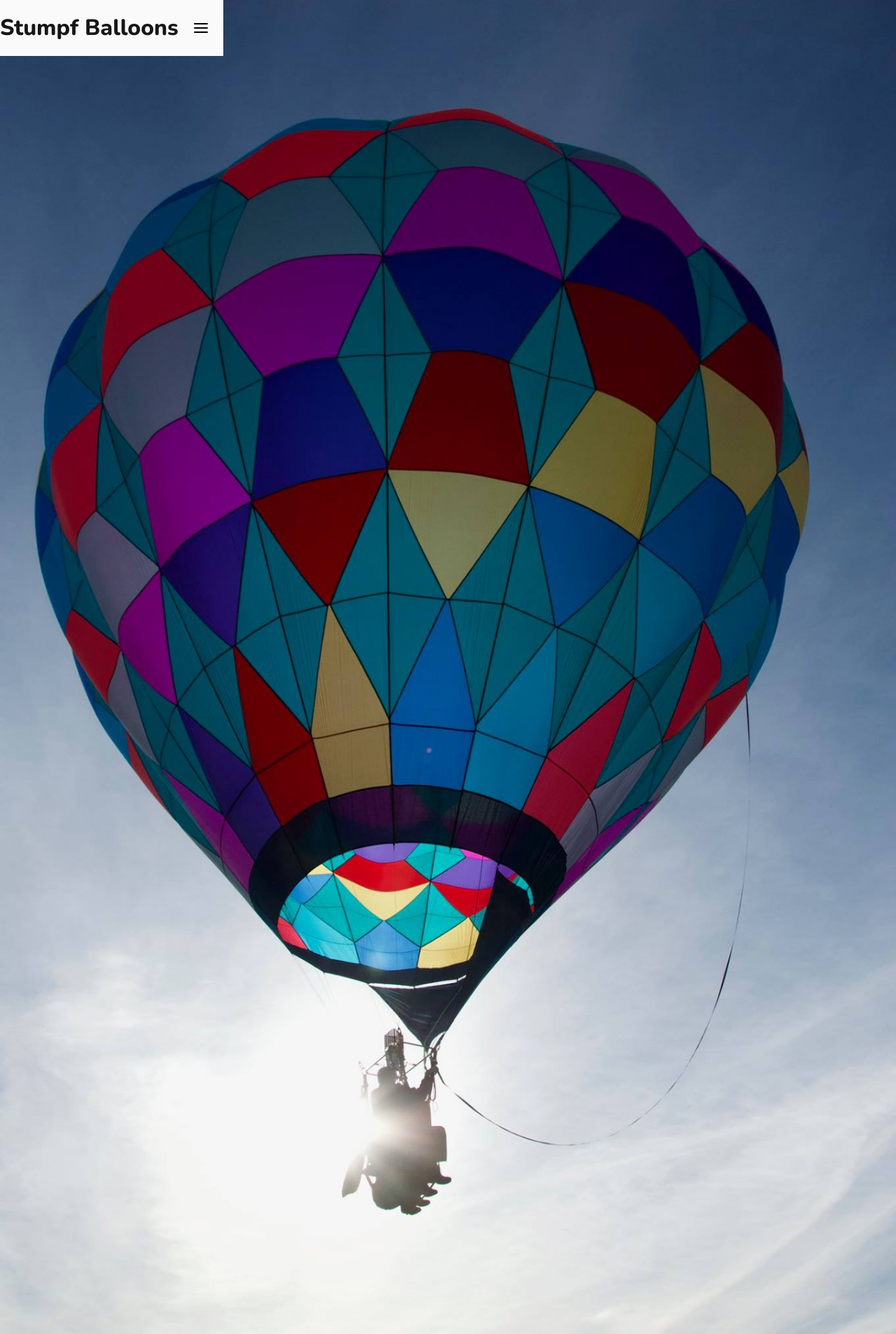
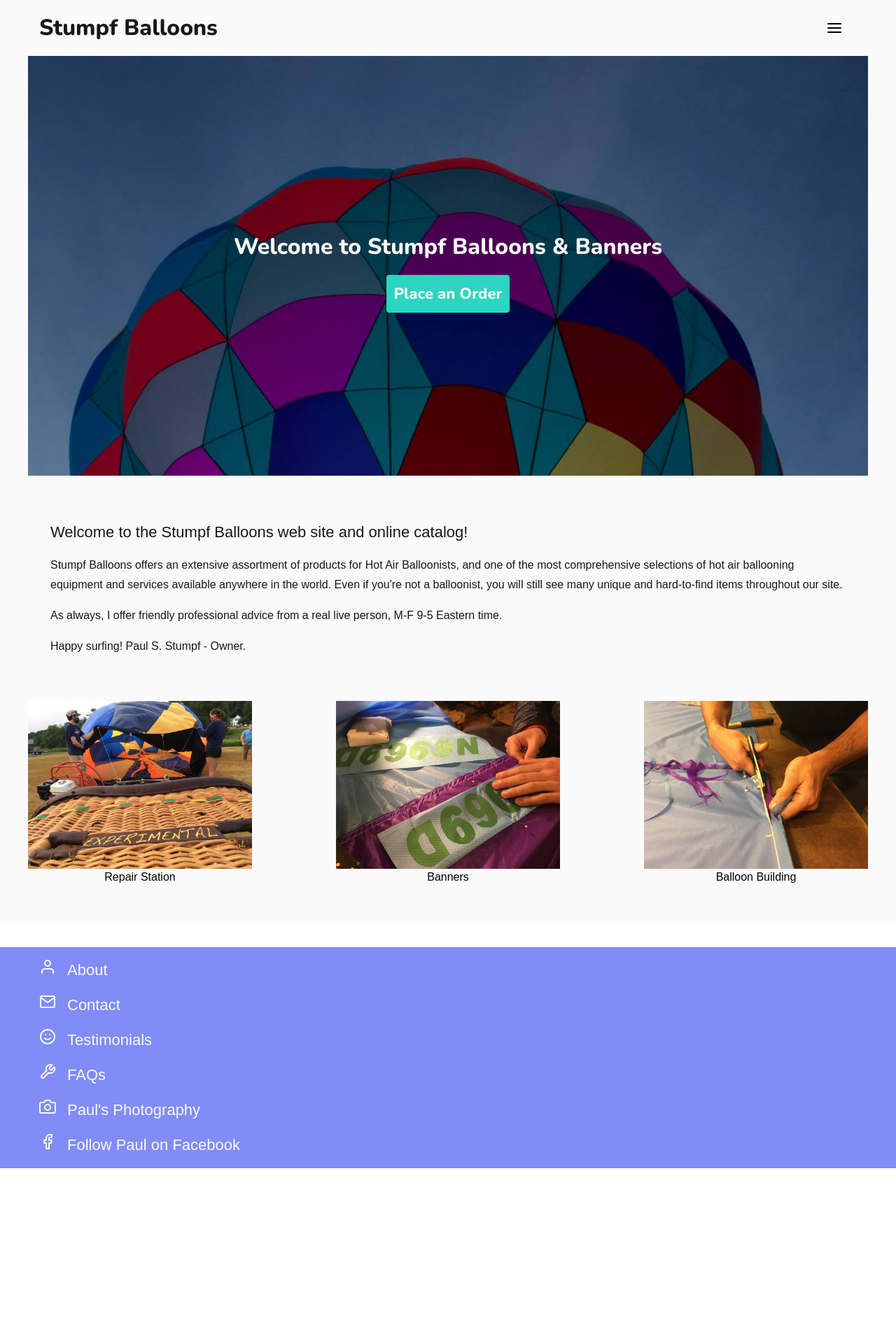
Before and after one commit to nkstumpf/stumpf-balloons-nextjs, a Next.js app: page / in a window 1280 px wide. Shown: the top 1907 px of the page at 70% size. After the commit the page ends 1670 px from the top, so only its background shows below. Built offline with nearby package versions, Linux system fonts and the light colour scheme.

Commit message:
feat: add basic styling top homepage

```diff
--- a/components/Button.jsx
+++ b/components/Button.jsx
@@ -1,9 +1,41 @@
 import React from 'react';
 import Link from 'next/link';
+import clsx from 'clsx';
 
-const Button = ({ btnText, btnUrl }) => {
+const primary = [
+    'text-white',
+    'font-header',
+    'text-baseLg',
+    'p-2',
+    'border-solid',
+    'border-teal',
+    'border-2',
+    'bg-teal',
+    'rounded',
+    'hover:text-teal',
+    'hover:border-white',
+    'hover:bg-white',
+];
+
+const secondary = [
+    'text-indigo',
+    'text-baseLg',
+    'p-2',
+    'border-solid',
+    'border-black',
+    'border-2',
+    'bg-black',
+    'rounded',
+    'hover:text-black',
+    'hover:border-indigo',
+    'hover:bg-indigo',
+];
+
+const Button = ({ btnText, btnUrl, isSecondary }) => {
     return (
-        <Link href={btnUrl}>{btnText}</Link>
+        <Link href={btnUrl}>
+            <button className={clsx(isSecondary ? secondary : primary)}>{btnText}</button>
+        </Link>
     )
 }
 
--- a/components/CategoryTile.jsx
+++ b/components/CategoryTile.jsx
@@ -39,13 +39,13 @@
 
 const CategoryTile = ( {img, alt, text, url} ) => {
     return (
-        <div id="services-section">
+        <div className="w-80 h-80 overflow-hidden" id="services-section">
                 <Link href={url}>
                     <a>
                         <picture>
-                            <img src={img} alt={alt} />
+                            <img src={img} alt={alt} width="auto" height="248px"/>
                         </picture>
-                        <h1>{text}</h1>
+                        <h1 className="text-center">{text}</h1>
                     </a>
                 </Link>
         </div>
--- a/components/Footer.jsx
+++ b/components/Footer.jsx
@@ -1,84 +1,66 @@
 import React from 'react';
 import Link from 'next/link';
 import { Camera, Facebook, Smile, Mail, User, Tool } from 'react-feather';
+import clsx from 'clsx';
 
-// nav styles
-    // height: 320px;
-    // background-color: ${(props) => props.theme.colors.background.dark};
-    // display: flex;
-    // justify-content: flex-start;
-    // align-items: center;
+const footerStyles = [
+    'w-full',
+    'flex',
+    'flex-col',
+    'items-center',
+    'bg-indigo',
+];
 
-    // & ul {
-    //     list-style: none;
-
-    //     & li {
-    //         margin-bottom: 10px;
-    //         display: flex;
-    //         justify-content: flex-start;
-    //         align-items: center;
-
-    //         & svg {
-    //             color: ${(props) => props.theme.colors.text.light};
-    //             margin-right: 10px;
-    //         }
-    //     }
-
-    //     & li:last-child {
-    //         margin-bottom: 0px;
-    //     }
-    // }
-
-    // & a {
-    //     font-family: Arial;
-    //     font-size: ${(props) => props.theme.fonts.sizes.headingsm};
-    //     color: ${(props) => props.theme.colors.text.light};
-    //     text-decoration: none;
-    // }
-
-    // & a:hover {
-    //     color: ${(props) => props.theme.colors.text.accent};
-    // }
+const divStyles = [
+    'w-full',
+    'max-w-screen-xl',
+    'p-4',
+    'bg-indigo',
+    'text-white',
+    'text-baseLg'
+];
 
  const Footer = () => {
     return (
-        <footer>
-            <ul>
-                <li>
-                    <User />
+        <footer className={clsx(footerStyles)}>
+            <div className={clsx(divStyles)}>
+            <ul className="">
+                <li className="flex mb-4">
+                    <User className="mr-4" />
                     <Link href="/about">
                         <a>About</a>
                     </Link>
                 </li>
-                <li>
-                    <Mail />
+                <li className="flex mb-4">
+                    <Mail className="mr-4" />
                     <Link href="/contact">
                         <a>Contact</a>
                     </Link>
                 </li>
-                <li>
-                    <Smile />
+                <li className="flex mb-4">
+                    <Smile className="mr-4" />
                     <Link href="/testimonials">
                         <a>Testimonials</a>
                     </Link>
                 </li>
-                <li>
-                    <Tool />
+                <li className="flex mb-4">
+                    <Tool className="mr-4" />
                     <Link href="/ask-the-repair-man">
                         <a>FAQs</a>
                     </Link>
                 </li>
-                <li>
-                    <Camera />
+                <li className="flex mb-4">
+                    <Camera className="mr-4" />
                     <Link href="/photo-blog">
                         <a>Paul's Photography</a>
                     </Link>
                 </li>
-                <li>
-                    <Facebook />
+                <li className="flex">
+                    <Facebook className="mr-4" />
                     <a href="https://www.facebook.com/psstumpf">Follow Paul on Facebook</a>
                 </li>
             </ul>
+            </div>
         </footer>
     )
 }
--- a/components/Header.jsx
+++ b/components/Header.jsx
@@ -2,45 +2,47 @@
 import Link from 'next/link';
 import { Menu, X } from 'react-feather';
 import clsx from 'clsx';
+// import SBLogo from '../public/images/sb-logo.svg';
 
 const headerStyles = [
-  'w-100',
-  'text-center'
+  'bg-white',
+  'h-20',
+  'w-full',
+  'flex',
+  'flex-col',
+  'items-center',
+  'fixed',
+  'overflow-hidden',
+  'z-50',
 ];
 
-
 const divStyles = [
+  'w-full',
+  'max-w-screen-xl',
   'flex',
-  'fixed',
-  'top-0',
-  'left-0',
-  'w-100',
-  'z-50',
-  'h-[80px]',
-  'content-start',
+  'justify-between',
   'items-center',
+  'h-20',
   'bg-white',
+  'p-4',
+  // 'sm:p-4',
 ];
 
 const navStyles = [
   'z-30',
-  'fixed',
-  'overflow-hidden',
-  'left-0',
   'bg-white',
   'w-full',
+  'max-w-screen-xl',
   'm-0',
 ];
 
 const listStyles = [
-  'w-100',
+  'flex',
+  'flex-col', // change to 'flex-row' for desktop view
+  'text-center',
+  'bg-white',
+  'm-0',
   'p-0',
-  'flex',
-  'justify-around',
-  'flex-col', // change to 'flex-row' for desktop view
-  'm-0',
-  'list-none',
-  'bg-white'
 ];
 
 export default class Header extends React.Component {
@@ -66,10 +68,11 @@
 
       return (
         <>
-          <header className={clsx(headerStyles)}>
-            <div className={clsx(divStyles, 'flex content-center items-center')}>
+          <header className={clsx(headerStyles, this.state.isOpen ? 'h-[251px]' : 'h-20')}>
+            <div className={clsx(divStyles)}>
               <div>
                 <h1 className="text-black font-header text-headerLg">Stumpf Balloons</h1>
+                {/* <SBLogo /> */}
               </div>
               <div className="m-[20px] cursor-pointer">
                 {this.state.isOpen &&
@@ -80,19 +83,19 @@
                 }
               </div>
             </div>
-            <nav className={clsx(navStyles, this.state.isOpen ? 'top-[80px]' : 'top-[-230px]')} ref={this.mobileNav}>
+            <nav className={clsx(navStyles)} ref={this.mobileNav}>
               <ul className={clsx(listStyles)}>
-                <li className="border-black border-b p-1 bg-white">
+                <li className="border-black border-b p-1 bg-white sm:border-none">
                   <Link href="/repair-station">
                     <a className="no-underline hover:text-teal text-black text-baseLg font-header">Repair Station</a>
                   </Link>
                 </li>
-                <li className="border-black border-b p-1 bg-white">
+                <li className="border-black border-b p-1 bg-white sm:border-none">
                   <Link href="/equipment-catalog">
                     <a className="no-underline hover:text-teal text-black text-baseLg font-header">Equipment Catalog</a>
                   </Link>
                 </li>
-                <li className="border-black border-b p-1 bg-white">
+                <li className="border-black border-b p-1 bg-white sm:border-none">
                   <Link href="/banners">
                     <a className="no-underline hover:text-teal text-black text-baseLg font-header">Banners</a>
                   </Link>
--- a/components/Hero.jsx
+++ b/components/Hero.jsx
@@ -1,58 +1,57 @@
 import React from 'react';
 import Link from 'next/link';
 import Button from '@components/Button';
+import clsx from 'clsx';
 
-// hero styles
+const containerStyles = [
+    'mx-auto',
+    'max-w-screen-xl',
+    'sm:max-h-[600px]',
+    'overflow-hidden',
+    'mb-8'
+];
 
-    // position: relative;
-    // width: 100%;
-    // height: 564px;
-    // background-color: ${(props) => props.theme.colors.background.dark};
-    // overflow: hidden;
+const divStyles = [
+    'absolute',
+    'top-20',
+    'left-0',
+    'w-full',
+    'h-full',
+    'mx-auto',
+    'p-4',
+    'z-20',
+    'flex',
+    'flex-col',
+    'justify-center',
+    'items-center',
+    'sm:max-h-[600px]',
+];
 
-    // & picture {
-    //     position: absolute;
-    //     top: 0;
-    //     left: 0;
-    //     height: 564px;
-    //     opacity: 0.7;
-    //     z-index: 10;
-    // }
-
-    // & div {
-    //     position: absolute;
-    //     width: 100%;
-    //     height: 100%;
-    //     top: 0;
-    //     left: 0;
-    //     z-index: 20;
-    //     display: flex;
-    //     flex-direction: column;
-    //     justify-content: center;
-    //     align-items: center;
-
-    //     h1 {
-    //         text-align: center;
-    //         padding: 5px;
-    //         width: 100%;
-    //         background-color: ${(props) => props.theme.colors.background.transparentaccent};
-    //         font-family: ${(props) => props.theme.fonts.logo};
-    //     }
-    // }
+const headerStyles = [
+    'w-full',
+    'text-center',
+    'text-headerLg',
+    'font-header',
+    'text-white',
+    'p-4',
+];
 
 const Hero = ({imgSrc, imgAlt, headerText, withBtn, btnText, btnUrl}) => {
     return (
-        <section>
-            <picture className='hero__bg'>
+        <>
+        <div className="h-20" />
+        <section className={clsx(containerStyles)}>
+            <picture className="w-full h-full relative z-10">
                 <img src={imgSrc} alt={imgAlt} width="100%" height="auto"/>
             </picture>
-            <div>
-                <h1>{headerText}</h1>
+            <div className={clsx(divStyles)}>
+                <h1 className={clsx(headerStyles)}>{headerText}</h1>
                 {withBtn && (
-                    <Button btnText={btnText} btnUrl={btnUrl} btnStyle='light' />
+                    <Button btnText={btnText} btnUrl={btnUrl} />
                 )}
             </div>
         </section>
+        </>
     )
 }
 
--- a/pages/index.jsx
+++ b/pages/index.jsx
@@ -5,26 +5,6 @@
 import Hero from '@components/Hero';
 import Banner from '@components/Banner';
 import CategoryTile from '@components/CategoryTile';
-import Button from '@components/Button';
-
-// main styles
-    // & h1, h2, h3, h4, h5 {
-    //   text-align: center;
-    //   font-family: ${(props) => props.theme.fonts.heading};
-    //   font-size: ${(props) => props.theme.fonts.sizes.heading};
-    // }
-
-    // & p {
-    //   text-align: left;
-    //   margin: 16px;
-    //   font-family: ${(props) => props.theme.fonts.body};
-    //   line-height: ${(props) => props.theme.fonts.sizes.headingsm};
-    // }
-
-    // .flexbox {
-    //   display: flex;
-    //   justify-content: center;
-    // }
 
 const HomePage = () => {
 
@@ -63,22 +43,24 @@
         <meta property="og:description" content={headData.ogDescription} />
         <link rel="canonical" href={headData.canonicalUrl} />
       </Head>
-      <Header />
-      <main id="maincontent">
-        <Hero headerText="Welcome!" imgSrc="/images/sb-bg-mobile.jpg" imgAlt="Paul flying a home build balloon" />
-        <Banner btnText="Place an Order" btnUrl="/contact" snapLink="#start-here" />
-        <section id="start-here">
-          <h2 className="">Welcome to the Stumpf Balloons web site and online catalog!</h2>
-          <p>Stumpf Balloons offers an extensive assortment of products for Hot Air Balloonists, and one of the most comprehensive selections of hot air ballooning equipment and services available anywhere in the world. Even if you're not a balloonist, you will still see many unique and hard-to-find items throughout our site.</p>
-          <p>As always, I offer friendly professional advice from a real live person, M-F 9-5 Eastern time.</p>
-          <div className="flexbox">
-            <Button className="contact-btn" btnText="Contact Us!" btnUrl="/contact" btnStyle="dark" />
-          </div>
+      <main id="maincontent" className="bg-white">
+        <Header />
+        <Hero
+          headerText="Welcome to Stumpf Balloons & Banners"
+          imgSrc="/images/sb-bg-mobile.jpg"
+          imgAlt="Paul flying a home build balloon"
+          withBtn
+          btnText="Place an Order"
+          btnUrl="/contact"
+        />
+        <section className="mx-auto max-w-screen-xl mb-8 p-8 text-black text-base">
+          <h2 className="text-baseLg mb-4">Welcome to the Stumpf Balloons web site and online catalog!</h2>
+          <p className="mb-4">Stumpf Balloons offers an extensive assortment of products for Hot Air Balloonists, and one of the most comprehensive selections of hot air ballooning equipment and services available anywhere in the world. Even if you're not a balloonist, you will still see many unique and hard-to-find items throughout our site.</p>
+          <p className="mb-4">As always, I offer friendly professional advice from a real live person, M-F 9-5 Eastern time.</p>
           <p>Happy surfing! Paul S. Stumpf - Owner.</p>
         </section>
-        <section>
+        <section className="mx-auto max-w-screen-xl mb-8 flex flex-col sm:flex-row items-center sm:justify-between">
           <CategoryTile img={images.repairstation} alt='photo of pauls repair station' text='Repair Station' url='/repair-station' />
-          <CategoryTile img={images.catalog} alt='photo of pauls repair station' text='Equipment Catalog' url='/equipment-catalog' />
           <CategoryTile img={images.banners} alt='photo of pauls repair station' text='Banners' url='/banners' />
           <CategoryTile img={images.balloonbuilding} alt='photo of pauls repair station' text='Balloon Building' url='/balloon-building' />
         </section>
```
Also changed, not shown: components/DynamicComponent.js (deleted), public/images/StumpfBalloonsLogoFINAL.svg (deleted).
